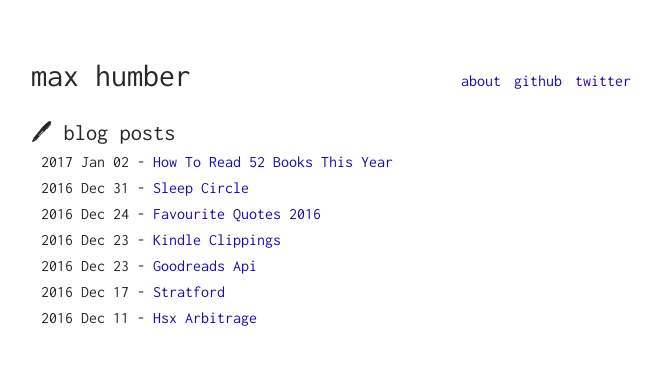
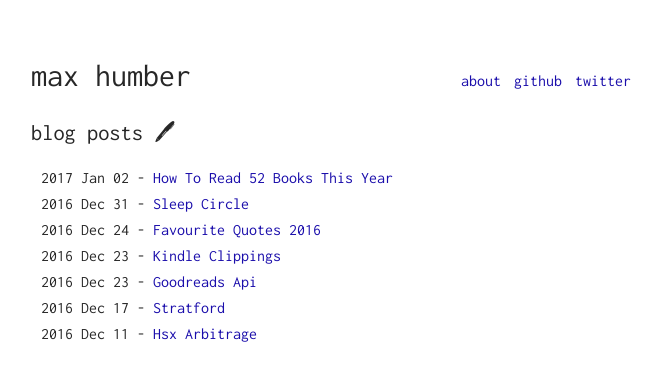
Before and after one commit to maxhumber/maxhumber.com, a Jekyll site: the page built from index.html, in a window 1280 px wide. Shown: the top 381 px of the page, without its empty margins (309-970 px from the left). Built offline with Jekyll 4.4.1, drawn with Linux system fonts in a browser that asks for light colours.

Commit message:
move emoji and add a break

```diff
--- a/index.html
+++ b/index.html
@@ -13,7 +13,8 @@ layout: default
     </ul>
 </div>
 <div class="blog">
-    <h1>🖊 blog posts</h1>
+    <h1>blog posts 🖊</h1>
+    <br>
     <ul>
         {% for post in site.posts %}
         <li>
```
